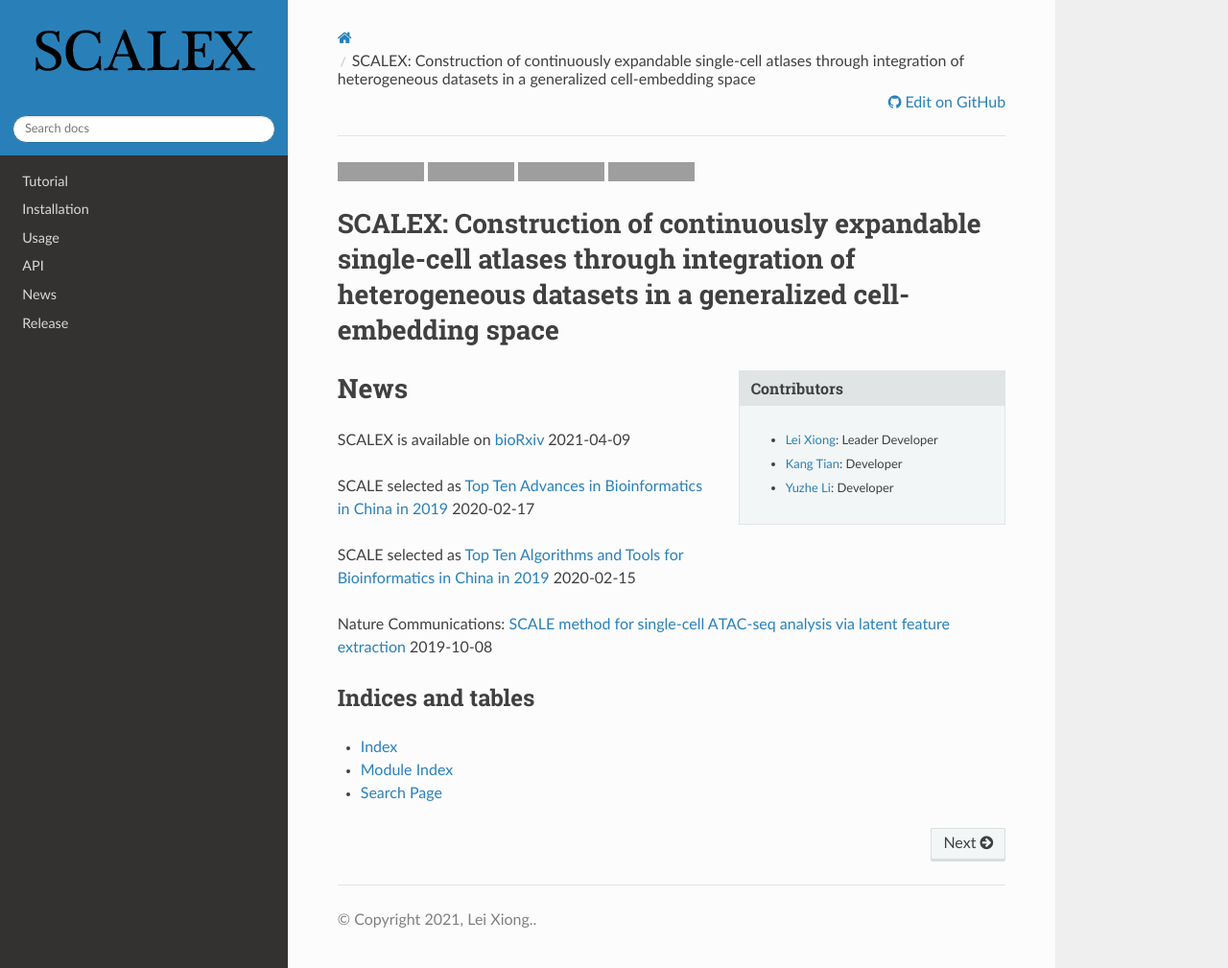
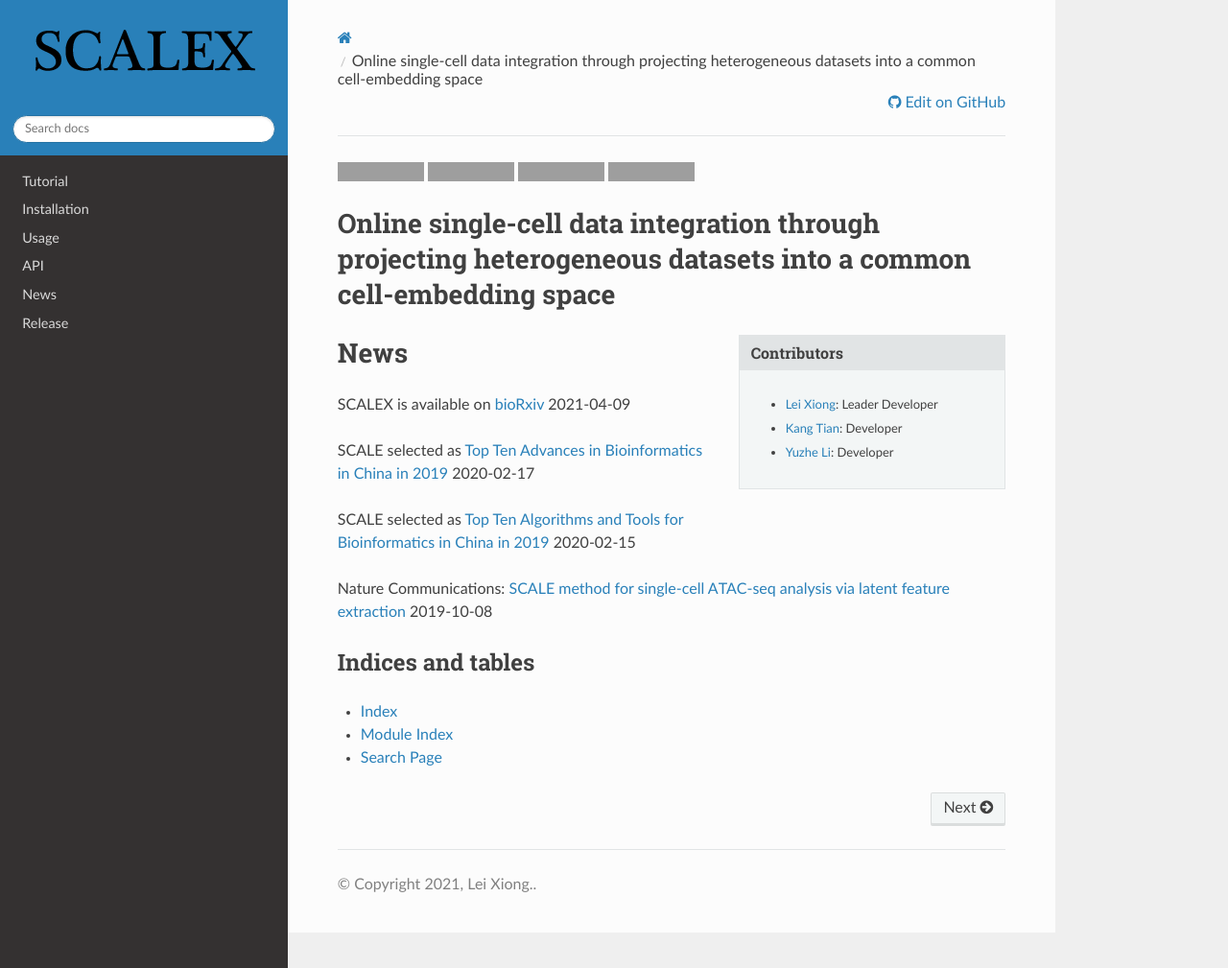
Before and after one commit to jsxlei/SCALEX, a Sphinx documentation site: the page built from docs/source/index.rst, in a window 1280 px wide and 1009 px high. Shown: the whole window at 96% size. Built offline with Sphinx 7.4.7 and the Read the Docs theme 2.0.0, drawn with Linux system fonts in a browser that asks for light colours; pages that are not in the unit, such as notebooks, are missing from menus; grey boxes are pictures that could not be loaded.

Commit message:
update title

```diff
--- a/docs/source/index.rst
+++ b/docs/source/index.rst
@@ -15,7 +15,7 @@
    :target: https://scalex.readthedocs.io
 
 
-SCALEX: Construction of continuously expandable single-cell atlases through integration of heterogeneous datasets in a generalized cell-embedding space
+Online single-cell data integration through projecting heterogeneous datasets into a common cell-embedding space
 ----------------
 
 .. include:: contributors.rst
--- a/docs/source/usage.rst
+++ b/docs/source/usage.rst
@@ -7,7 +7,7 @@ Command line
 ^^^^^^^^^^^^
 Run SCALEX after installation::
 
-    SCALEX.py --data_list data1 data2 --batch_categories batch1 batch2
+    SCALEX.py --data_list data1 data2 --batch_categories batch_name1 batch_name2
 
 ``data_list``: data path of each batch of single-cell dataset
 
```
Also changed, not shown: README.md (+7 -6 lines).
